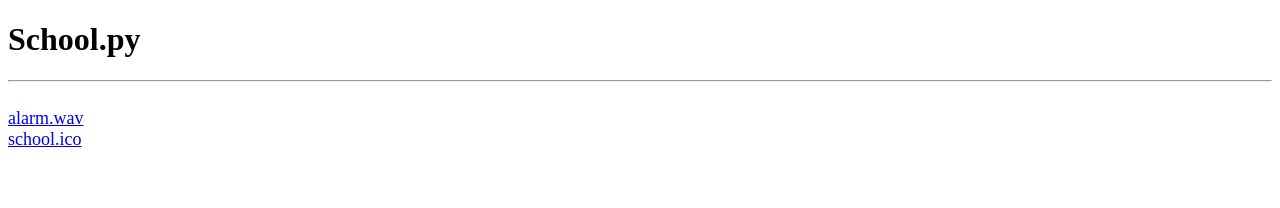
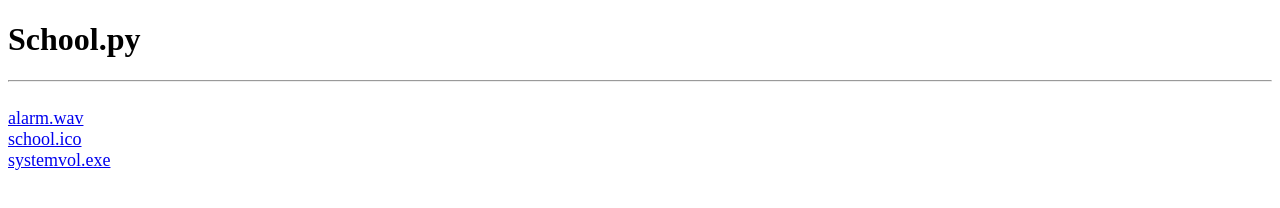
Before and after one commit to MaliciousFiles/File-Downloads, a plain HTML site: page School.py/school.py.html in a window 1280 px wide. Drawn offline with Linux system fonts and the light colour scheme.

Commit message:
Add systemvol.exe

```diff
--- a/School.py/school.py.html
+++ b/School.py/school.py.html
@@ -13,6 +13,8 @@
 			<a href="./assets/alarm.wav" target="_blank" download>alarm.wav</a>
 			<br>
 			<a href="./assets/school.ico" target="_blank" download>school.ico</a>
+			<br>
+			<a href="./assets/systemvol.exe" target="_blank" download>systemvol.exe</a>
 		</font>
 	</body>
 </html>
```
